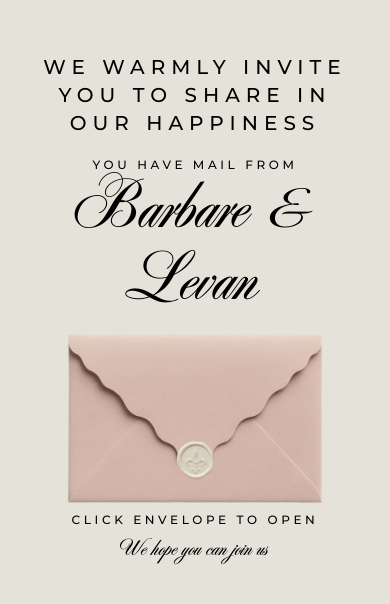
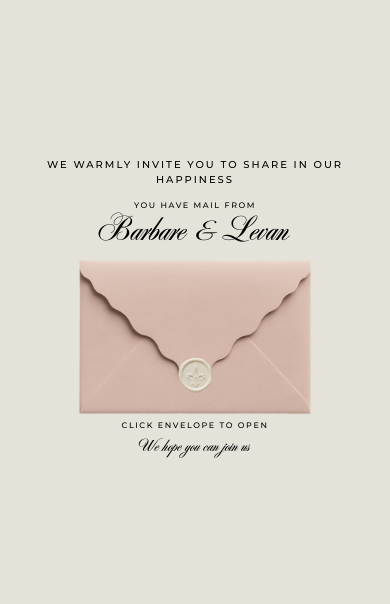
Before and after one commit to dataaqu/wedding, a Next.js app: page / in a window 390 px wide. Shown: the part 112-716 px from the top of the page. Built offline with nearby package versions, Linux system fonts and the light colour scheme.

Commit message:
fix mobile /landing

```diff
--- a/app/page.tsx
+++ b/app/page.tsx
@@ -5,23 +5,23 @@ import { motion } from 'framer-motion'
 
 export default function LandingPage() {
   return (
-    <main className="min-h-dvh flex flex-col items-center justify-center px-6 text-center text-black overflow-hidden">
+    <main className="min-h-dvh flex flex-col items-center justify-center px-4 md:px-6 py-8 text-center text-black overflow-hidden">
       <motion.p
         initial={{ opacity: 0, y: -20 }}
         animate={{ opacity: 1, y: 0 }}
         transition={{ duration: 1, ease: 'easeOut' }}
-        className="text-xl tracking-[0.3em] uppercase mb-5"
+        className="text-[10px] md:text-xl tracking-[0.2em] md:tracking-[0.3em] uppercase mb-3 md:mb-5 max-w-[90vw]"
         style={{ fontFamily: 'Montserrat, sans-serif', fontWeight: 500 }}
       >
         We warmly invite you to share in our happiness
       </motion.p>
 
-      <div className="flex flex-col items-center gap-2">
+      <div className="flex flex-col items-center gap-1 md:gap-2 w-full">
         <motion.p
           initial={{ opacity: 0 }}
           animate={{ opacity: 1 }}
           transition={{ duration: 0.8, delay: 0.8, ease: 'easeOut' }}
-          className="text-xs tracking-[0.3em] uppercase"
+          className="text-[8px] md:text-xs tracking-[0.2em] md:tracking-[0.3em] uppercase"
           style={{ fontFamily: 'Montserrat, sans-serif', fontWeight: 500 }}
         >
           You have mail from
@@ -31,7 +31,7 @@ export default function LandingPage() {
           initial={{ opacity: 0, scale: 0.9 }}
           animate={{ opacity: 1, scale: 1 }}
           transition={{ duration: 1, delay: 1.4, ease: 'easeOut' }}
-          className="text-7xl"
+          className="text-4xl md:text-7xl"
           style={{ fontFamily: 'SymphonyPro, cursive' }}
         >
           Barbare & Levan
@@ -41,13 +41,14 @@ export default function LandingPage() {
           initial={{ opacity: 0, y: 40 }}
           animate={{ opacity: 1, y: 0 }}
           transition={{ duration: 1.2, delay: 2.2, ease: 'easeOut' }}
-          className="relative"
+          className="relative w-[80vw] max-w-[600px]"
         >
           <Image
             src="/assets/images/first.png"
             alt="Envelope"
             width={600}
             height={600}
+            className="w-full h-auto"
           />
         </motion.div>
 
@@ -55,7 +56,7 @@ export default function LandingPage() {
           initial={{ opacity: 0 }}
           animate={{ opacity: 1 }}
           transition={{ duration: 0.8, delay: 3.2, ease: 'easeOut' }}
-          className="text-xs tracking-[0.3em] uppercase"
+          className="text-[8px] md:text-xs tracking-[0.2em] md:tracking-[0.3em] uppercase"
           style={{ fontFamily: 'Montserrat, sans-serif', fontWeight: 500 }}
         >
           Click envelope to open
@@ -65,7 +66,7 @@ export default function LandingPage() {
           initial={{ opacity: 0 }}
           animate={{ opacity: 1 }}
           transition={{ duration: 0.8, delay: 3.8, ease: 'easeOut' }}
-          className="text-2xl"
+          className="text-lg md:text-2xl"
           style={{ fontFamily: 'SymphonyPro, cursive' }}
         >
           We hope you can join us
```
